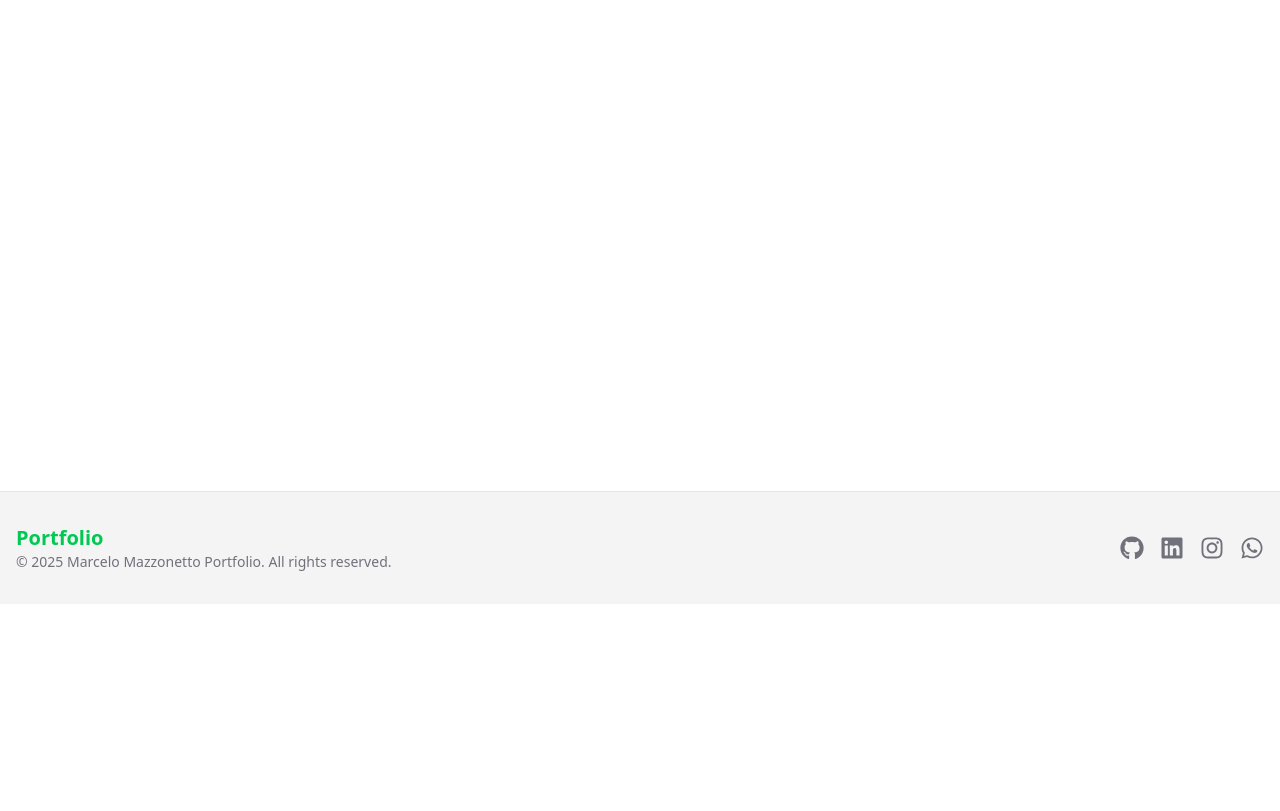
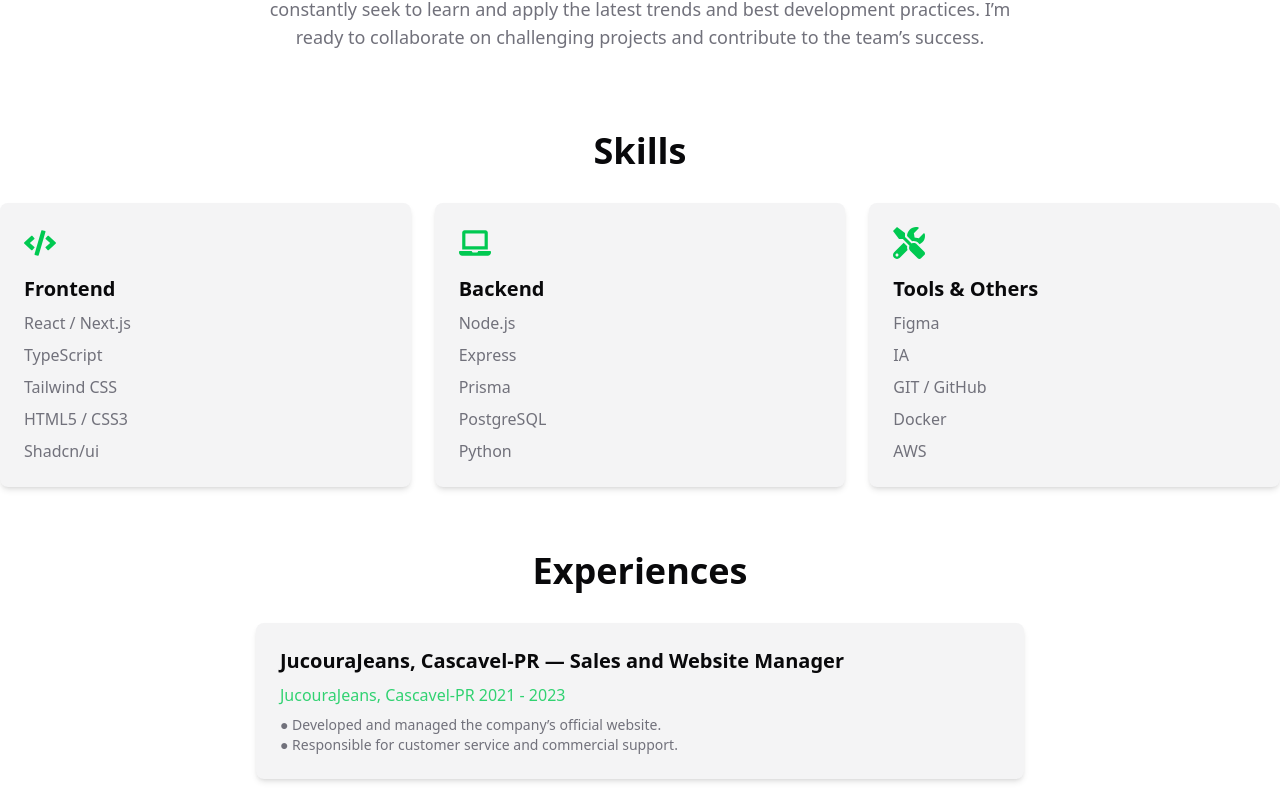
Before and after one commit to DDANCING/PortifolioDev, a Next.js app: page /about in a window 1280 px wide. Shown: the part 309-1120 px from the top of the page. Before the commit the page ends 913 px from the top, so only its background shows below. Built offline with nearby package versions, Linux system fonts and the light colour scheme.

Commit message:
add: About page

```diff
--- a/src/app/about/page.tsx
+++ b/src/app/about/page.tsx
@@ -1,8 +1,104 @@
+import { FaCode, FaLaptop, FaTools } from "react-icons/fa";
 
 const AboutPage = () => {
     return (
         <div className="container max-w-7xl mx-auto py-20">
-            <h1>About Me</h1>
+            <h1 className="text-4xl font-bold mb-8 text-center">About Me</h1>
+            <section>
+                <p className="text-lg text-muted-foreground max-w-3xl mx-auto text-center">
+              Full Stack Developer specializing in Node.js and React/React Native, with solid experience in developing web and mobile applications. I am passionate about technology and constantly seek to learn and apply the latest trends and best development practices. I’m ready to collaborate on challenging projects and contribute to the team’s success.
+                </p>
+              </section>
+
+              <section className="mb-16">
+                <h2 className="text-4xl font-bold mb-8 text-center mt-20"> Skills</h2>
+                <div className="grid grid-cols-1 md:grid-cols-2 lg:grid-cols-3 gap-6">
+                <div className="bg-muted p-6 rounded-lg shadow-md">
+                    <FaCode className="h-8 w-8 text-primary mb-4"/>
+                    <h3 className="text-xl font-semibold mb-2">Frontend</h3>
+                    <ul className="text-muted-foreground space-y-2">
+                        <li>
+                            React / Next.js
+                        </li>
+                        <li>
+                            TypeScript
+                        </li>
+                        <li>
+                            Tailwind CSS
+                        </li>
+                        <li>
+                            HTML5 / CSS3
+                        </li>
+                        <li>
+                            Shadcn/ui
+                        </li>
+                    </ul>
+                </div>
+                <div className="bg-muted p-6 rounded-lg shadow-md">
+                    <FaLaptop className="h-8 w-8 text-primary mb-4"/>
+                    <h3 className="text-xl font-semibold mb-2">Backend</h3>
+                    <ul className="text-muted-foreground space-y-2">
+                        <li>
+                            Node.js
+                        </li>
+                        <li>
+                            Express
+                        </li>
+                        <li>
+                            Prisma
+                        </li>
+                        <li>
+                            PostgreSQL
+                        </li>
+                        <li>
+                            Python
+                        </li>
+                    </ul>
+                </div>
+                <div className="bg-muted p-6 rounded-lg shadow-md">
+                    <FaTools className="h-8 w-8 text-primary mb-4"/>
+                    <h3 className="text-xl font-semibold mb-2">Tools & Others</h3>
+                    <ul className="text-muted-foreground space-y-2">
+                        <li>
+                            Figma
+                        </li>
+                        <li>
+                            IA
+                        </li>
+                        <li>
+                            GIT / GitHub
+                        </li>
+                        <li>
+                            Docker
+                        </li>
+                        <li>
+                            AWS
+                        </li>
+                    </ul>
+                </div>
+                </div>
+              </section>
+              <section className="mb-16">
+                <h2 className="text-4xl font-bold mb-8 text-center"> Experiences </h2>
+                <div className="max-w-3xl mx-auto space-y-8">
+                    <div className="bg-muted p-6 rounded-lg shadow-md">
+                        <h3 className="text-xl font-semibold mb-2">
+                            JucouraJeans, Cascavel-PR — Sales and Website Manager
+                        </h3>
+                        <p className="text-primary/80 mb-2">
+                            JucouraJeans, Cascavel-PR   2021 - 2023
+                        </p>
+                        <ul className="text-muted-foreground text-sm">
+                            <li>
+                              ●  Developed and managed the company’s official website.
+                            </li>
+                            <li>
+                              ●  Responsible for customer service and commercial support.
+                            </li>
+                        </ul>
+                    </div>
+                </div>
+              </section>
         </div>
     )
 }
```
